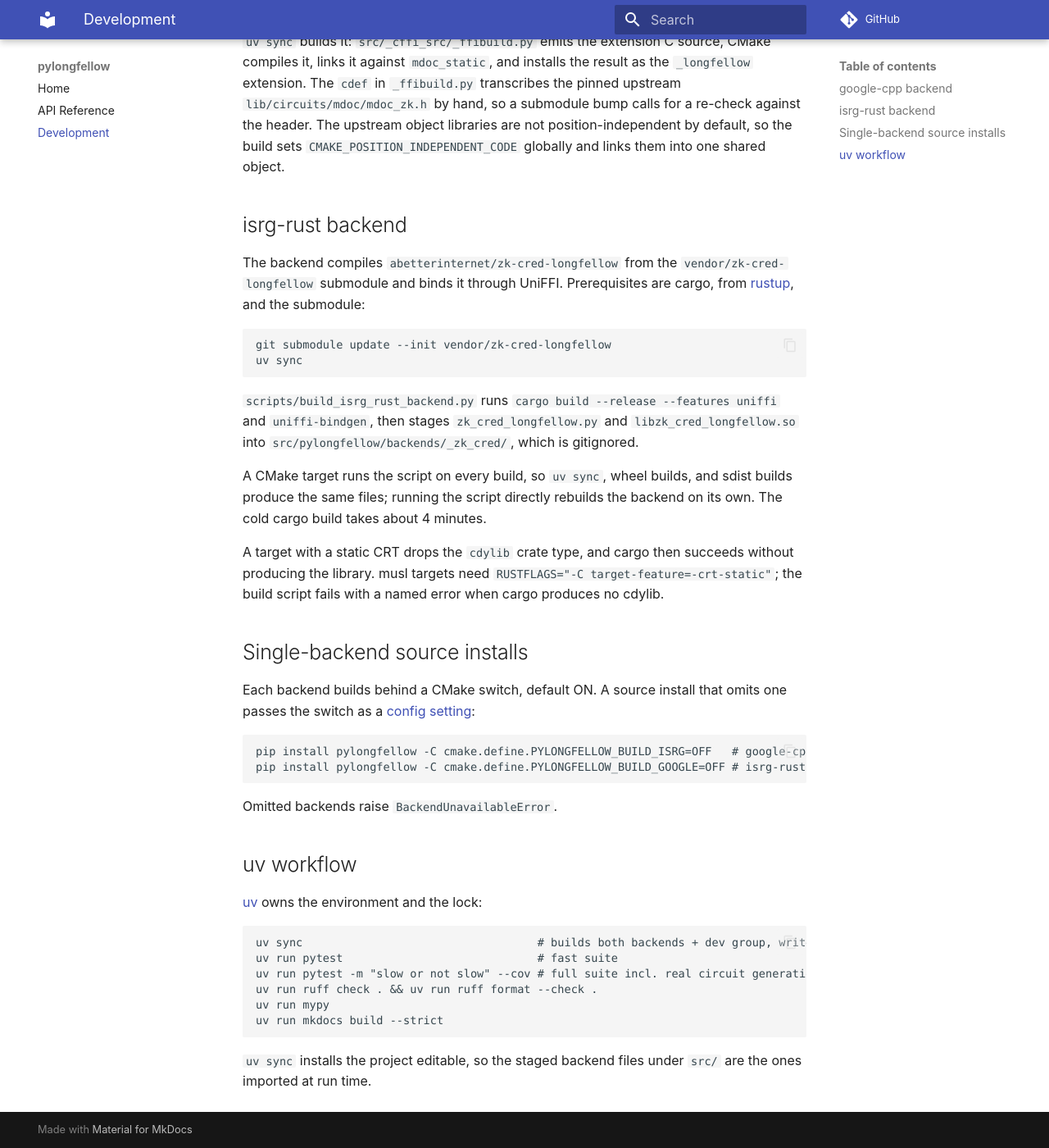
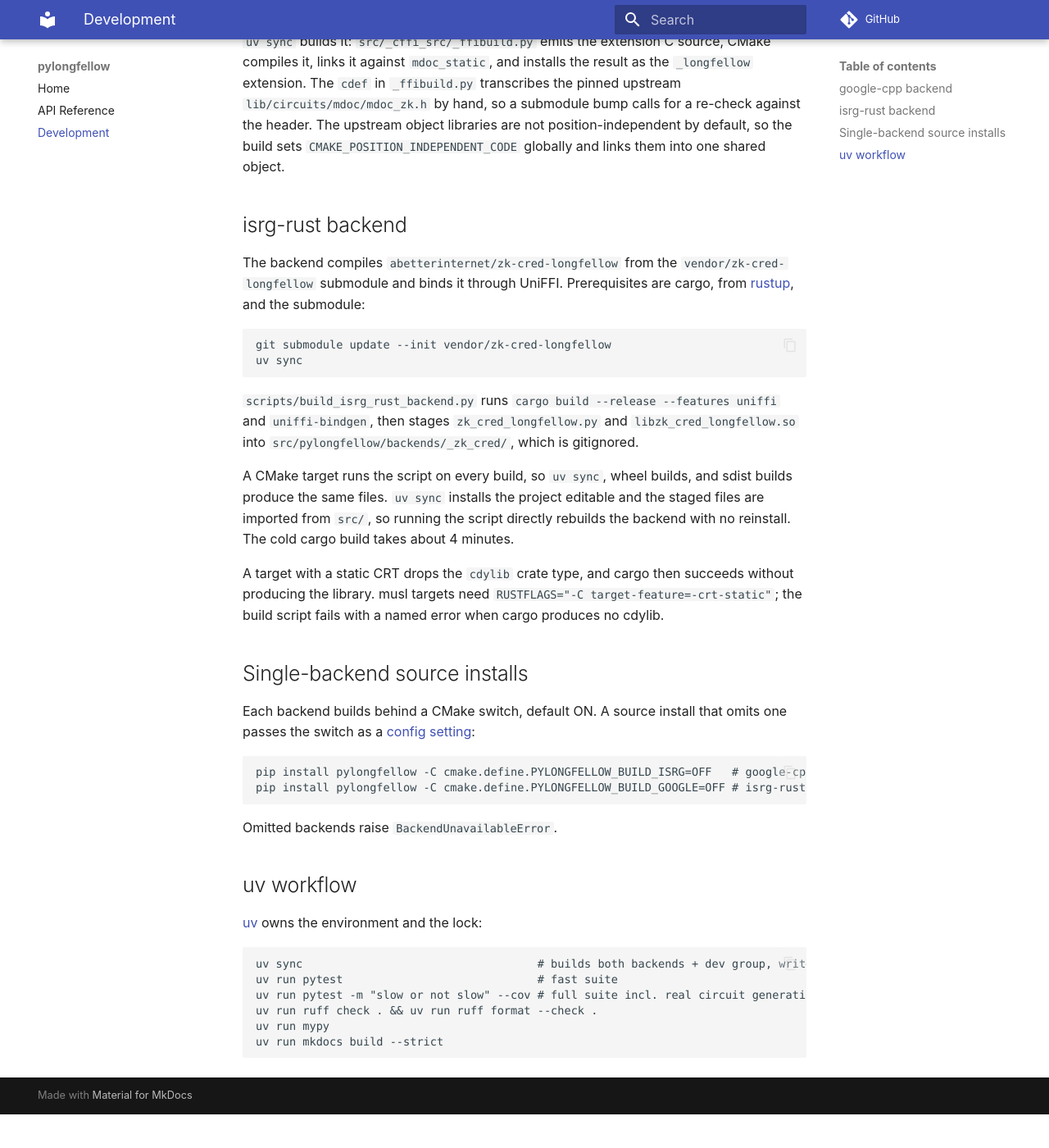
Before and after one commit to pipe23-org/pylongfellow, an MkDocs documentation site: the page built from docs/development.md, in a window 1280 px wide and 1400 px high, scrolled down 471 px. Shown: the whole window at 82% size. Built offline with MkDocs 1.6.1 and Material for MkDocs 9.7.7, drawn with Linux system fonts in a browser that asks for light colours; comment, search, counter and statistics services are not loaded; after the commit the page ends 1830 px from its top, so only the background shows below that.

Commit message:
docs: editable-install consequence moves to the isrg section
The staged files are the isrg script's outputs; the no-reinstall fact
sits beside them. The uv workflow section is the command block.

````diff
--- a/docs/development.md
+++ b/docs/development.md
@@ -38,8 +38,9 @@ uv sync
 `src/pylongfellow/backends/_zk_cred/`, which is gitignored.
 
 A CMake target runs the script on every build, so `uv sync`, wheel builds, and sdist builds
-produce the same files; running the script directly rebuilds the backend on its own. The cold
-cargo build takes about 4 minutes.
+produce the same files. `uv sync` installs the project editable and the staged files are
+imported from `src/`, so running the script directly rebuilds the backend with no reinstall.
+The cold cargo build takes about 4 minutes.
 
 A target with a static CRT drops the `cdylib` crate type, and cargo then succeeds without
 producing the library. musl targets need `RUSTFLAGS="-C target-feature=-crt-static"`; the build
@@ -69,6 +70,3 @@ uv run ruff check . && uv run ruff format --check .
 uv run mypy
 uv run mkdocs build --strict
 ```
-
-`uv sync` installs the project editable, so the staged backend files under `src/` are the ones
-imported at run time.
````
